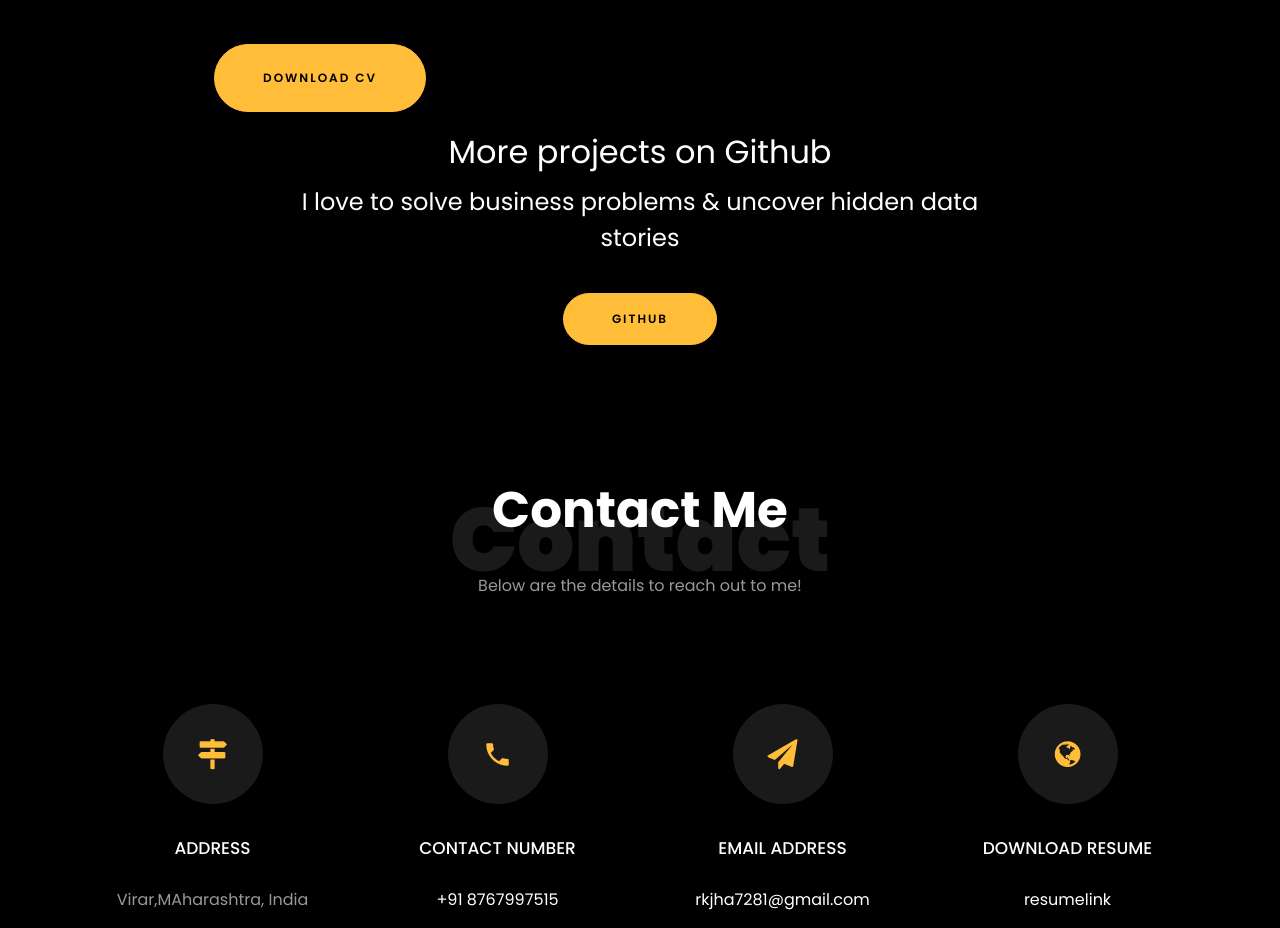
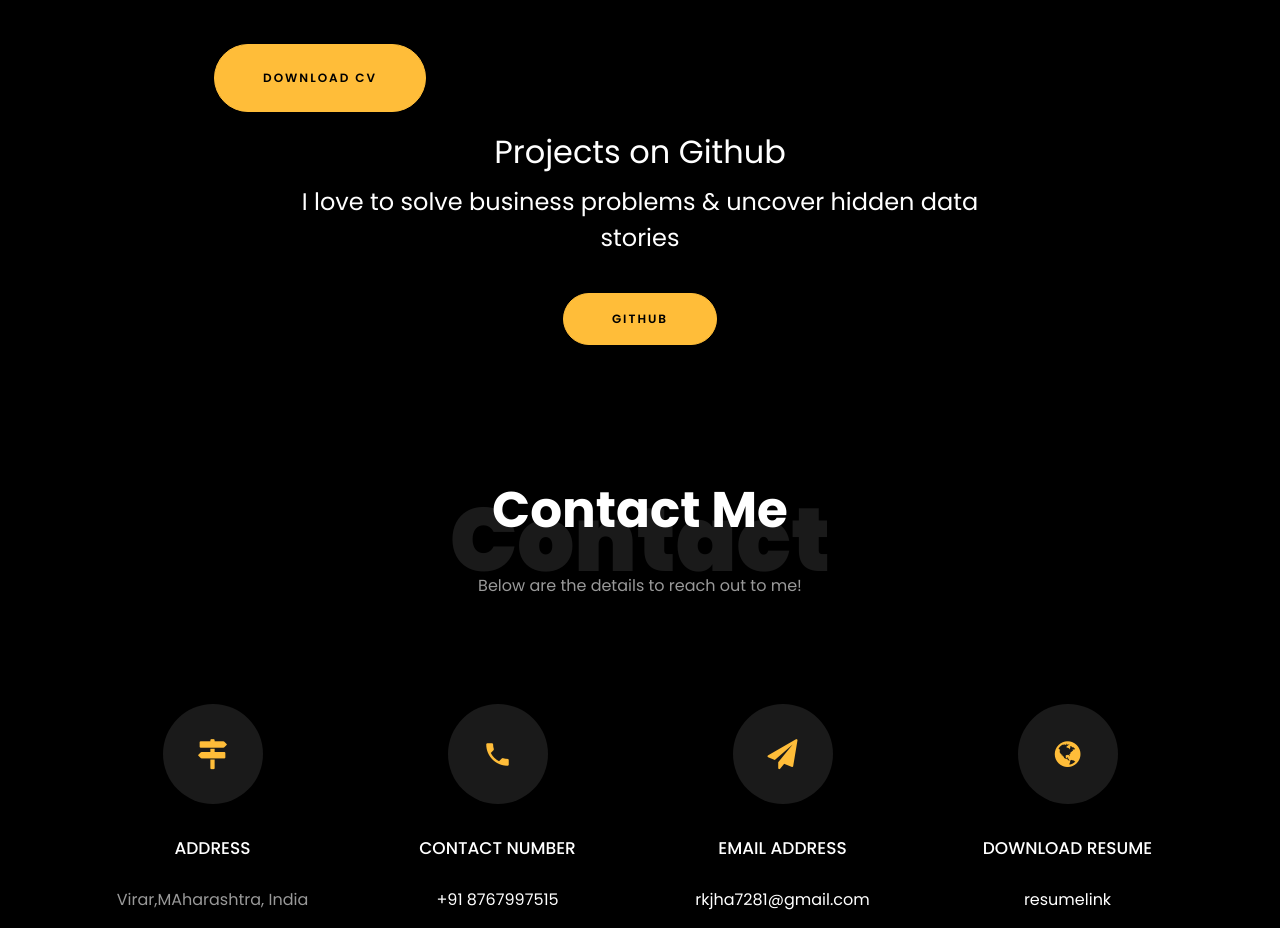
Before and after one commit to RJ7281/Portfolio-, a plain HTML site: page index.html in a window 1280 px wide. Shown: the part 3480-4408 px from the top of the page. Drawn offline with Linux system fonts and the light colour scheme; files whose address does not match are found by name.

Commit message:
Update index.html

```diff
--- a/index.html
+++ b/index.html
@@ -431,7 +431,7 @@
 			<!-- <div class="container"> -->
 				<div class="row justify-content-center">
 					<div class="col-md-7 ftco-animate text-center">
-						<h2>More projects on<span> Github  </span> </h2>
+						<h2>Projects on<span> Github  </span> </h2>
 						<div class="heading"> <h4> I love to solve business problems &amp; uncover hidden data stories </h4>
 						<br>
 						<p><a href="https://github.com/RJ7281" class="btn btn-primary py-3 px-5">GitHub</a></p>
```
